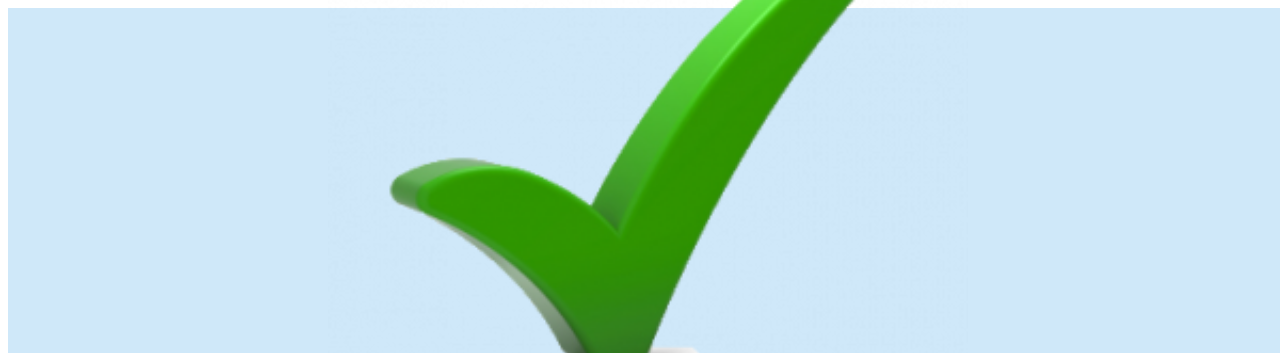
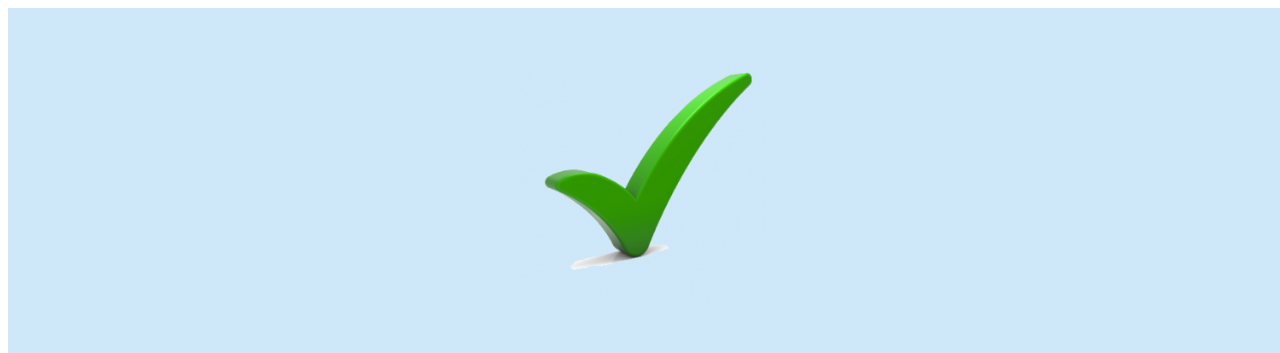
Before and after one commit to EAZYLINK/Registration-Login, a plain HTML site: page success_login.html in a window 1280 px wide. Shown: the top 353 px of the page. Drawn offline with Linux system fonts and the light colour scheme.

Commit message:
success icon modified

```diff
--- a/success_login.html
+++ b/success_login.html
@@ -11,7 +11,7 @@
 
 <body>
   <div id="success">
-    <img src="success.png" width="50%">
+    <img src="success.png" width="20%">
     <h1>Login Successfull!</h1>
     <a href="index.html">Go Back</a>
   </div>
```
Also changed, not shown: success_register.html (+1 -1 lines).
